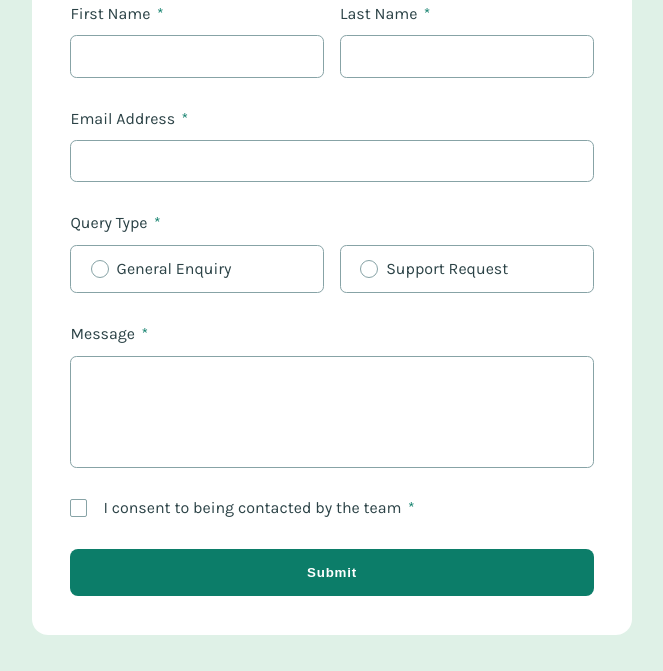
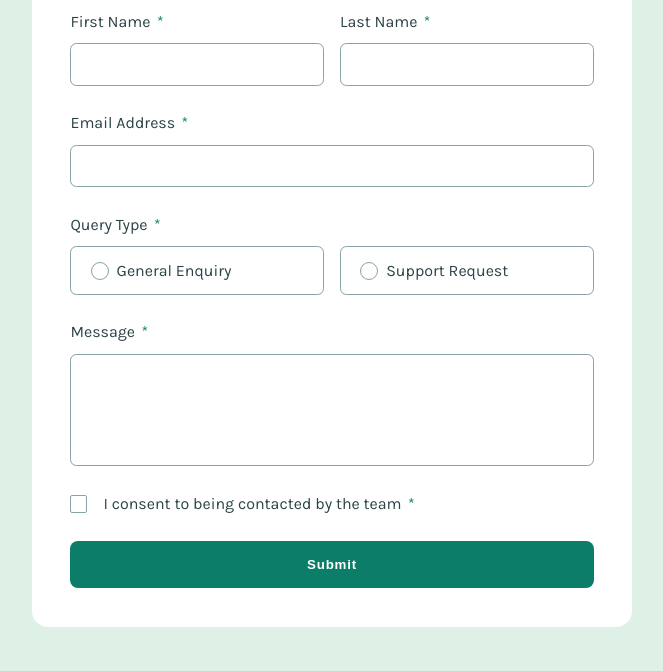
Before and after one commit to Moiz-002/Responsive-Contact-Form-using-HTML-CSS-JS, a plain HTML site: page index.html in a window 1280 px wide. Shown: the part 129-800 px from the top of the page, without its empty margins (308-971 px from the left). Drawn offline with Linux system fonts and the light colour scheme.

Commit message:
initial commit

```diff
--- a/style.css
+++ b/style.css
@@ -55,7 +55,7 @@ body {
   display: flex;
   flex-direction: column;
   gap: 0.1125rem;
-  gap: 1.8rem;
+  gap: 1.6rem;
   width: 100%;
 }
 
```
